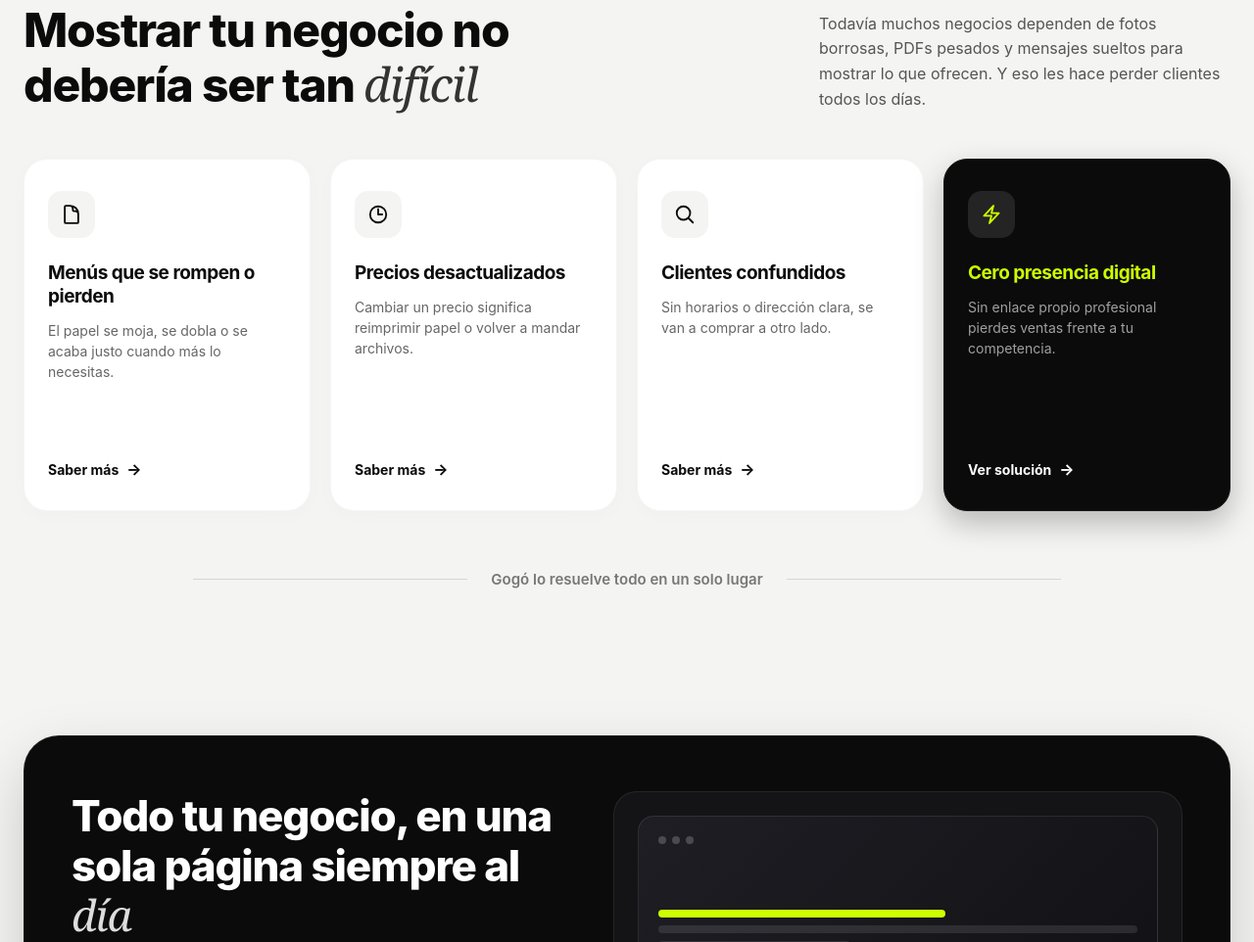
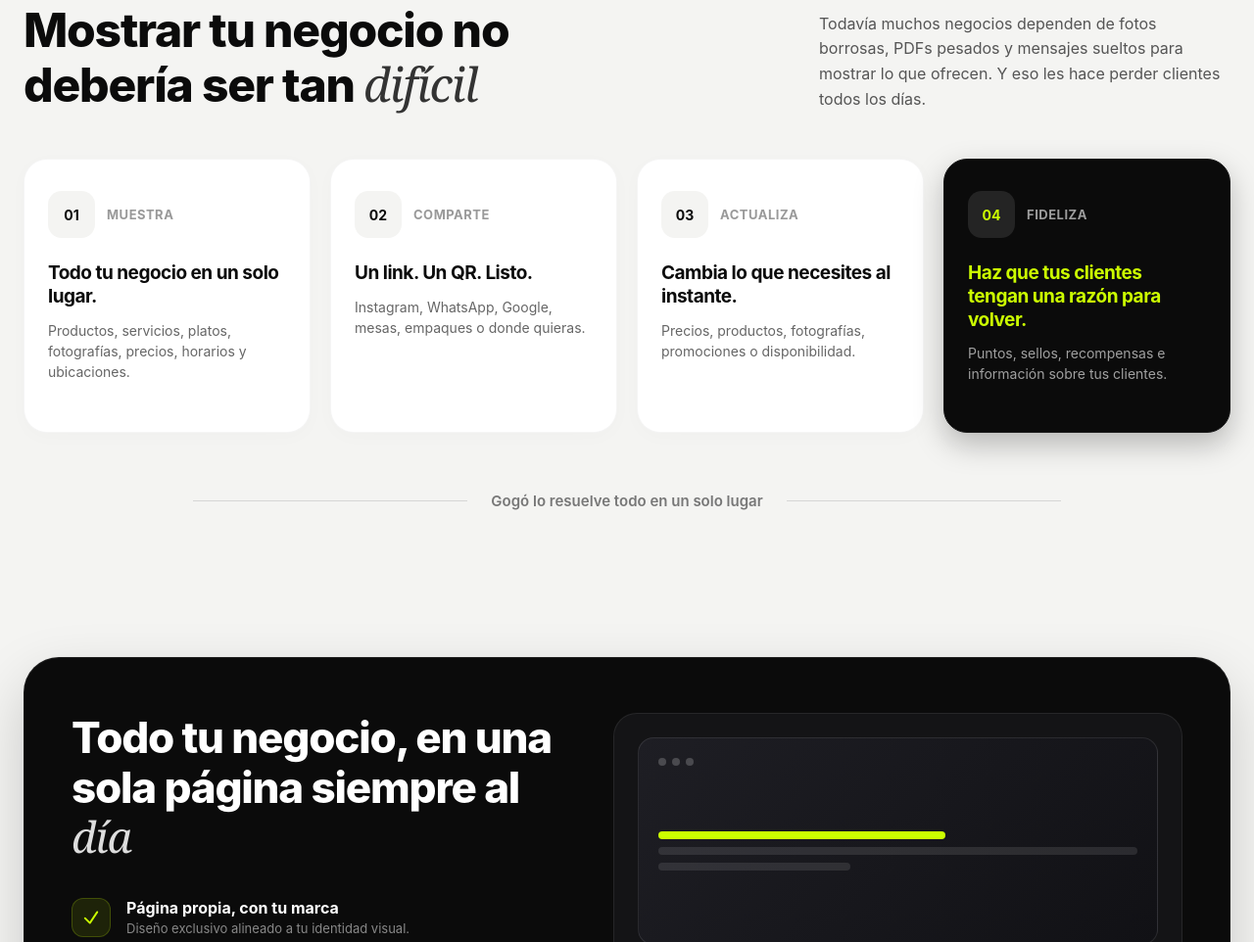
Before and after one commit to cristobaleduardo315-del/gogo-web, a website: page index.html in a window 1280 px wide. Shown: the part 1149-2111 px from the top of the page at 98% size. Drawn offline with Linux system fonts and the light colour scheme.

Commit message:
Add files via upload

```diff
--- a/index.html
+++ b/index.html
@@ -966,7 +966,7 @@
     display: flex;
     flex-direction: column;
     justify-content: space-between;
-    min-height: 360px;
+    min-height: 280px;
     border: 1px solid rgba(0, 0, 0, 0.04);
     box-shadow: 0 4px 20px rgba(0, 0, 0, 0.02);
     transition: transform 0.3s ease, box-shadow 0.3s ease;
@@ -1001,6 +1001,36 @@
     width: 22px;
     height: 22px;
     stroke-width: 2;
+  }
+
+  /* Número + Etiqueta (reemplaza al ícono en el bloque "Qué obtienes") */
+  .card-number-row {
+    display: flex;
+    align-items: center;
+    gap: 12px;
+    margin-bottom: 24px;
+  }
+
+  .card-number {
+    width: 48px;
+    height: 48px;
+    background: #f4f4f2;
+    border-radius: 14px;
+    display: flex;
+    align-items: center;
+    justify-content: center;
+    font-size: 14px;
+    font-weight: 700;
+    color: #0b0b0b;
+    flex-shrink: 0;
+  }
+
+  .card-label {
+    font-size: 13px;
+    font-weight: 700;
+    letter-spacing: 0.5px;
+    text-transform: uppercase;
+    color: #999999;
   }
 
   .card-title {
@@ -1059,6 +1089,15 @@
     color: #ccff00;
   }
 
+  .card-item.featured .card-number {
+    background: rgba(255, 255, 255, 0.1);
+    color: #ccff00;
+  }
+
+  .card-item.featured .card-label {
+    color: rgba(255, 255, 255, 0.6);
+  }
+
   .card-item.featured .card-title {
     color: #ccff00;
   }
@@ -1142,6 +1181,22 @@
     .card-icon svg {
       width: 18px;
       height: 18px;
+    }
+
+    .card-number-row {
+      gap: 10px;
+      margin-bottom: 16px;
+    }
+
+    .card-number {
+      width: 40px;
+      height: 40px;
+      border-radius: 10px;
+      font-size: 12px;
+    }
+
+    .card-label {
+      font-size: 11px;
     }
 
     .card-title {
@@ -1194,57 +1249,49 @@
       <!-- Tarjeta 1 (Blanca) -->
       <div class="card-item">
         <div class="card-top">
-          <div class="card-icon">
-            <svg xmlns="http://www.w3.org/2000/svg" fill="none" viewBox="0 0 24 24" stroke="currentColor">
-              <path stroke-linecap="round" stroke-linejoin="round" d="M19.5 14.25v-2.625a3.375 3.375 0 00-3.375-3.375h-1.5A1.125 1.125 0 0113.5 7.125v-1.5a3.375 3.375 0 00-3.375-3.375H8.25m2.25 0H5.625c-.621 0-1.125.504-1.125 1.125v17.25c0 .621.504 1.125 1.125 1.125h12.75c.621 0 1.125-.504 1.125-1.125V11.25a9 9 0 00-9-9z" />
-            </svg>
+          <div class="card-number-row">
+            <span class="card-number">01</span>
+            <span class="card-label">Muestra</span>
           </div>
-          <h3 class="card-title">Menús que se rompen o pierden</h3>
-          <p class="card-text">El papel se moja, se dobla o se acaba justo cuando más lo necesitas.</p>
+          <h3 class="card-title">Todo tu negocio en un solo lugar.</h3>
+          <p class="card-text">Productos, servicios, platos, fotografías, precios, horarios y ubicaciones.</p>
         </div>
-        <a href="#contacto" class="card-link">Saber más <span>→</span></a>
       </div>
 
       <!-- Tarjeta 2 (Blanca) -->
       <div class="card-item">
         <div class="card-top">
-          <div class="card-icon">
-            <svg xmlns="http://www.w3.org/2000/svg" fill="none" viewBox="0 0 24 24" stroke="currentColor">
-              <path stroke-linecap="round" stroke-linejoin="round" d="M12 6v6h4.5m4.5 0a9 9 0 11-18 0 9 9 0 0118 0z" />
-            </svg>
+          <div class="card-number-row">
+            <span class="card-number">02</span>
+            <span class="card-label">Comparte</span>
           </div>
-          <h3 class="card-title">Precios desactualizados</h3>
-          <p class="card-text">Cambiar un precio significa reimprimir papel o volver a mandar archivos.</p>
+          <h3 class="card-title">Un link. Un QR. Listo.</h3>
+          <p class="card-text">Instagram, WhatsApp, Google, mesas, empaques o donde quieras.</p>
         </div>
-        <a href="#contacto" class="card-link">Saber más <span>→</span></a>
       </div>
 
       <!-- Tarjeta 3 (Blanca) -->
       <div class="card-item">
         <div class="card-top">
-          <div class="card-icon">
-            <svg xmlns="http://www.w3.org/2000/svg" fill="none" viewBox="0 0 24 24" stroke="currentColor">
-              <path stroke-linecap="round" stroke-linejoin="round" d="M21 21l-5.197-5.197m0 0A7.5 7.5 0 105.196 5.196a7.5 7.5 0 0010.607 10.607z" />
-            </svg>
+          <div class="card-number-row">
+            <span class="card-number">03</span>
+            <span class="card-label">Actualiza</span>
           </div>
-          <h3 class="card-title">Clientes confundidos</h3>
-          <p class="card-text">Sin horarios o dirección clara, se van a comprar a otro lado.</p>
+          <h3 class="card-title">Cambia lo que necesites al instante.</h3>
+          <p class="card-text">Precios, productos, fotografías, promociones o disponibilidad.</p>
         </div>
-        <a href="#contacto" class="card-link">Saber más <span>→</span></a>
       </div>
 
       <!-- Tarjeta 4 (Destacada en Negro + Verde) -->
       <div class="card-item featured">
         <div class="card-top">
-          <div class="card-icon">
-            <svg xmlns="http://www.w3.org/2000/svg" fill="none" viewBox="0 0 24 24" stroke="currentColor">
-              <path stroke-linecap="round" stroke-linejoin="round" d="M3.75 13.5l10.5-11.25L12 10.5h8.25L9.75 21.75 12 13.5H3.75z" />
-            </svg>
+          <div class="card-number-row">
+            <span class="card-number">04</span>
+            <span class="card-label">Fideliza</span>
           </div>
-          <h3 class="card-title">Cero presencia digital</h3>
-          <p class="card-text">Sin enlace propio profesional pierdes ventas frente a tu competencia.</p>
+          <h3 class="card-title">Haz que tus clientes tengan una razón para volver.</h3>
+          <p class="card-text">Puntos, sellos, recompensas e información sobre tus clientes.</p>
         </div>
-        <a href="#contacto" class="card-link">Ver solución <span>→</span></a>
       </div>
 
     </div>
```
